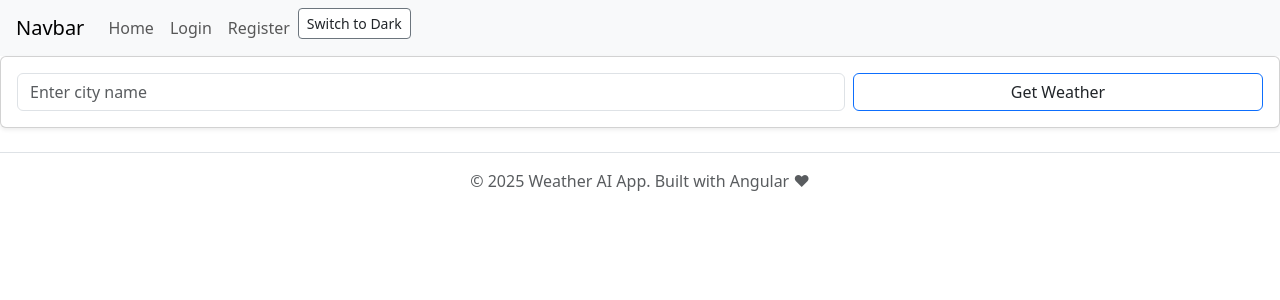
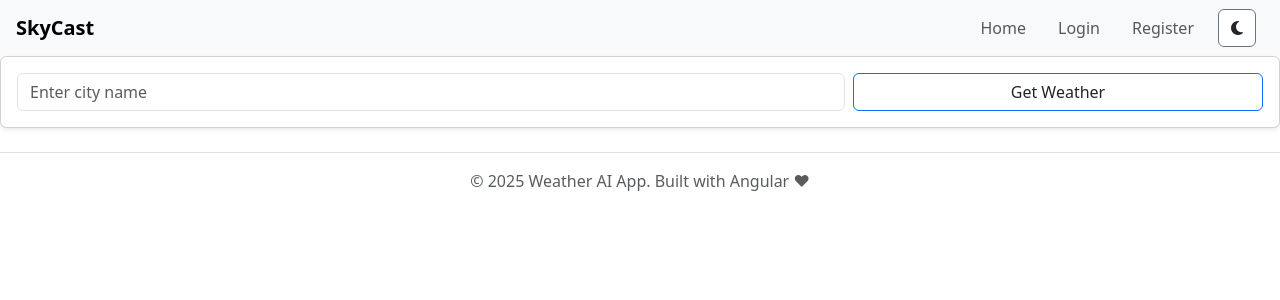
Before and after one commit to mina-medhat-00/SkyCast, an Angular app: page / in a window 1280 px wide. Shown: the top 300 px of the page. Built offline with nearby package versions, Linux system fonts and the light colour scheme.

Commit message:
fix navbar issues with styling and theme consistency

```diff
--- a/src/app/components/navbar/navbar.component.html
+++ b/src/app/components/navbar/navbar.component.html
@@ -1,11 +1,17 @@
-<nav class="navbar navbar-expand-lg navbar-light bg-light px-3">
-  <a class="navbar-brand" href="#">Navbar</a>
+<nav
+  class="navbar navbar-expand-lg px-3"
+  [ngClass]="{
+    'navbar-dark bg-dark': isDarkTheme,
+    'navbar-light bg-light': !isDarkTheme
+  }"
+>
+  <a class="navbar-brand fw-bold me-auto" href="#">SkyCast</a>
 
   <button
     class="navbar-toggler"
     type="button"
-    data-toggle="collapse"
-    data-target="#navbarSupportedContent"
+    data-bs-toggle="collapse"
+    data-bs-target="#navbarSupportedContent"
     aria-controls="navbarSupportedContent"
     aria-expanded="false"
     aria-label="Toggle navigation"
@@ -13,26 +19,31 @@
     <span class="navbar-toggler-icon"></span>
   </button>
 
-  <div class="collapse navbar-collapse" id="navbarSupportedContent">
-    <ul class="navbar-nav me-auto mb-2 mb-lg-0">
-      <li class="nav-item active">
+  <div
+    class="collapse navbar-collapse justify-content-end"
+    id="navbarSupportedContent"
+  >
+    <ul class="navbar-nav mb-2 mb-lg-0 align-items-center">
+      <li class="nav-item mx-2">
         <a class="nav-link" href="#">Home</a>
       </li>
-      <li class="nav-item">
+      <li class="nav-item mx-2">
         <a class="nav-link" href="#">Login</a>
       </li>
-      <li class="nav-item">
+      <li class="nav-item mx-2">
         <a class="nav-link" href="#">Register</a>
       </li>
-      <li>
+      <li class="nav-item mx-2">
         <button
-          class="btn btn-sm btn-outline-secondary"
+          class="btn btn-outline-secondary"
           (click)="toggleTheme()"
+          [attr.aria-label]="
+            isDarkTheme ? 'Switch to Light Theme' : 'Switch to Dark Theme'
+          "
         >
-          {{ isDarkTheme ? "Switch to Light" : "Switch to Dark" }}
+          <i class="fas" [ngClass]="isDarkTheme ? 'fa-sun' : 'fa-moon'"></i>
         </button>
       </li>
     </ul>
-    <div class="d-flex align-items-center ms-auto"></div>
   </div>
 </nav>
--- a/src/app/components/navbar/navbar.component.ts
+++ b/src/app/components/navbar/navbar.component.ts
@@ -1,9 +1,10 @@
-import { Component, OnInit } from "@angular/core";
+import { Component } from "@angular/core";
+import { CommonModule } from "@angular/common";
 
 @Component({
   selector: "app-navbar",
   standalone: true,
-  imports: [],
+  imports: [CommonModule],
   templateUrl: "./navbar.component.html",
   styles: ``,
 })
```
